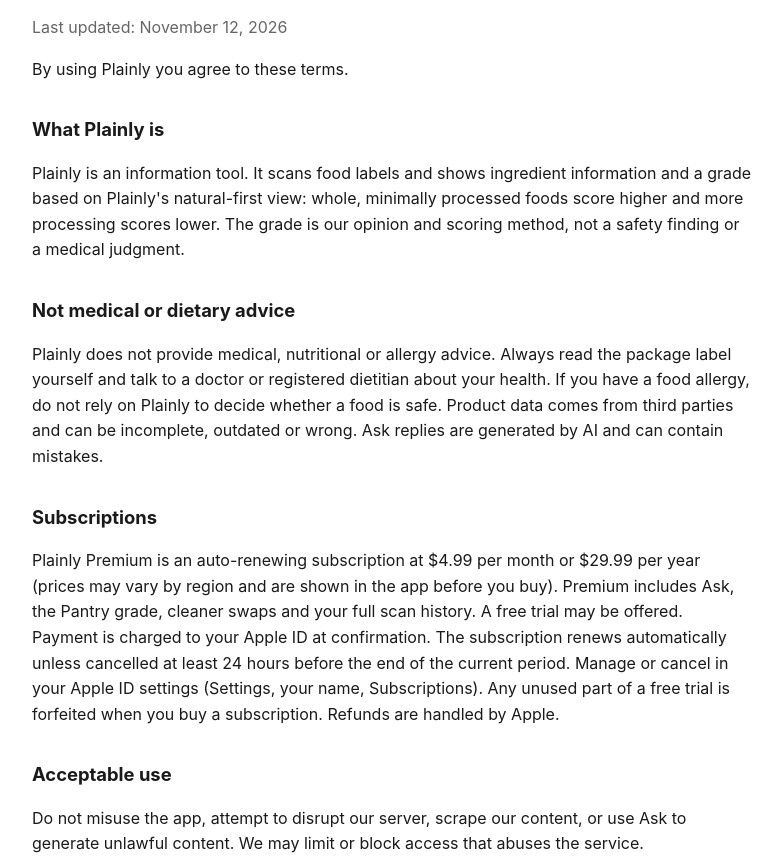
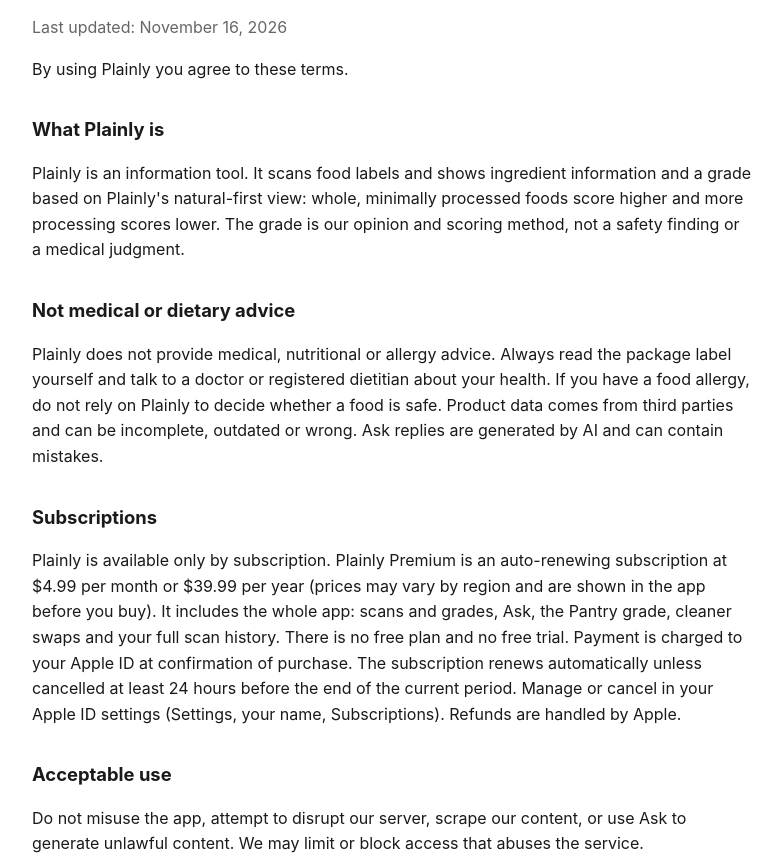
Before and after one commit to robertlycoudes-spec/plainly-legal, a plain HTML site: page terms.html in a window 1280 px wide. Shown: the part 89-952 px from the top of the page, without its empty margins (248-1029 px from the left). Drawn offline with Linux system fonts and the light colour scheme.

Commit message:
Terms: paid only, no free trial, $4.99 a month or $39.99 a year

```diff
--- a/terms.html
+++ b/terms.html
@@ -1,6 +1,6 @@
 <!doctype html><html lang="en"><head><meta charset="utf-8"><meta name="viewport" content="width=device-width,initial-scale=1"><title>Plainly Terms of Use</title><style>body{font:16px/1.6 -apple-system,system-ui,sans-serif;max-width:720px;margin:0 auto;padding:24px 16px;color:#1a1a1a}h1{font-size:1.7rem}h2{font-size:1.15rem;margin-top:1.8em}a{color:#2f6b3a}.muted{color:#666}@media(prefers-color-scheme:dark){body{background:#111;color:#eee}.muted{color:#aaa}a{color:#8fd19e}}</style></head><body>
 <h1>Plainly Terms of Use</h1>
-<p class="muted">Last updated: November 12, 2026</p>
+<p class="muted">Last updated: November 16, 2026</p>
 <p>By using Plainly you agree to these terms.</p>
 
 <h2>What Plainly is</h2>
@@ -10,7 +10,7 @@
 <p>Plainly does not provide medical, nutritional or allergy advice. Always read the package label yourself and talk to a doctor or registered dietitian about your health. If you have a food allergy, do not rely on Plainly to decide whether a food is safe. Product data comes from third parties and can be incomplete, outdated or wrong. Ask replies are generated by AI and can contain mistakes.</p>
 
 <h2>Subscriptions</h2>
-<p>Plainly Premium is an auto-renewing subscription at $4.99 per month or $29.99 per year (prices may vary by region and are shown in the app before you buy). Premium includes Ask, the Pantry grade, cleaner swaps and your full scan history. A free trial may be offered. Payment is charged to your Apple ID at confirmation. The subscription renews automatically unless cancelled at least 24 hours before the end of the current period. Manage or cancel in your Apple ID settings (Settings, your name, Subscriptions). Any unused part of a free trial is forfeited when you buy a subscription. Refunds are handled by Apple.</p>
+<p>Plainly is available only by subscription. Plainly Premium is an auto-renewing subscription at $4.99 per month or $39.99 per year (prices may vary by region and are shown in the app before you buy). It includes the whole app: scans and grades, Ask, the Pantry grade, cleaner swaps and your full scan history. There is no free plan and no free trial. Payment is charged to your Apple ID at confirmation of purchase. The subscription renews automatically unless cancelled at least 24 hours before the end of the current period. Manage or cancel in your Apple ID settings (Settings, your name, Subscriptions). Refunds are handled by Apple.</p>
 
 <h2>Acceptable use</h2>
 <p>Do not misuse the app, attempt to disrupt our server, scrape our content, or use Ask to generate unlawful content. We may limit or block access that abuses the service.</p>
```
